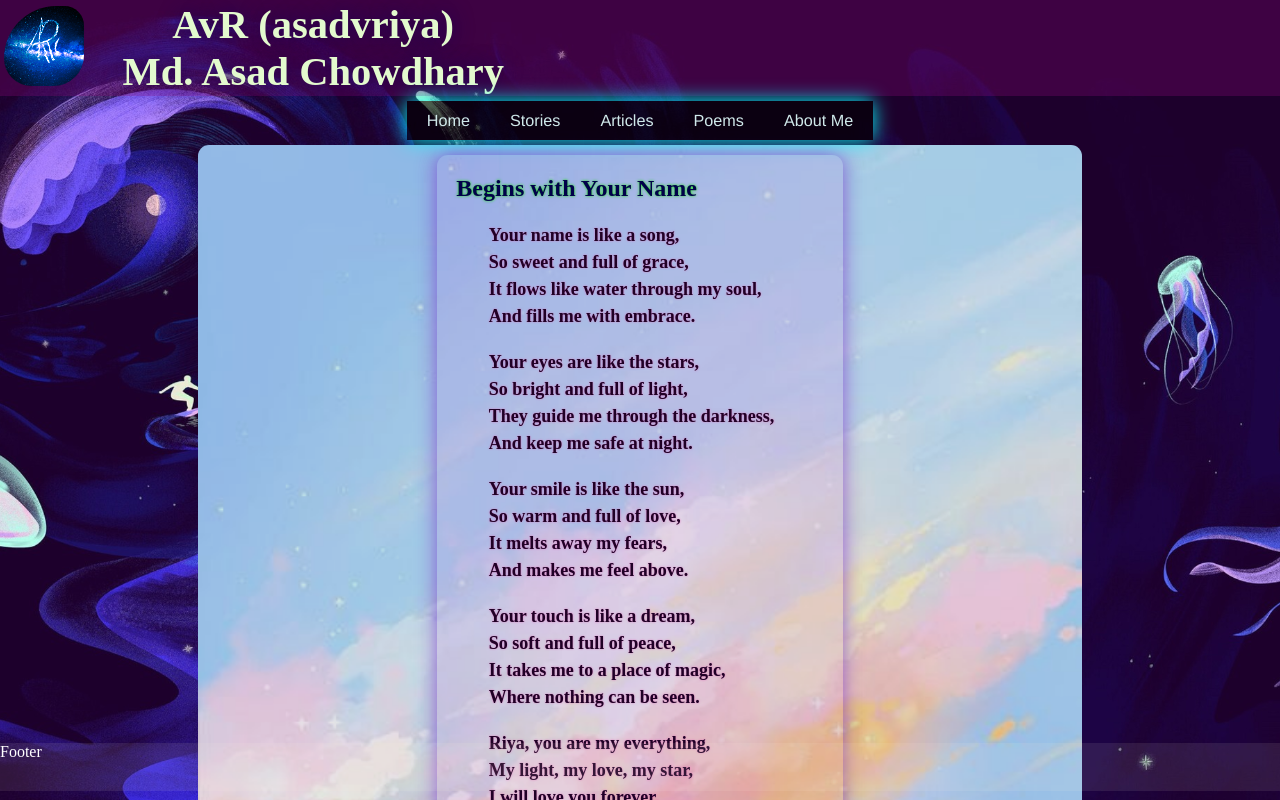
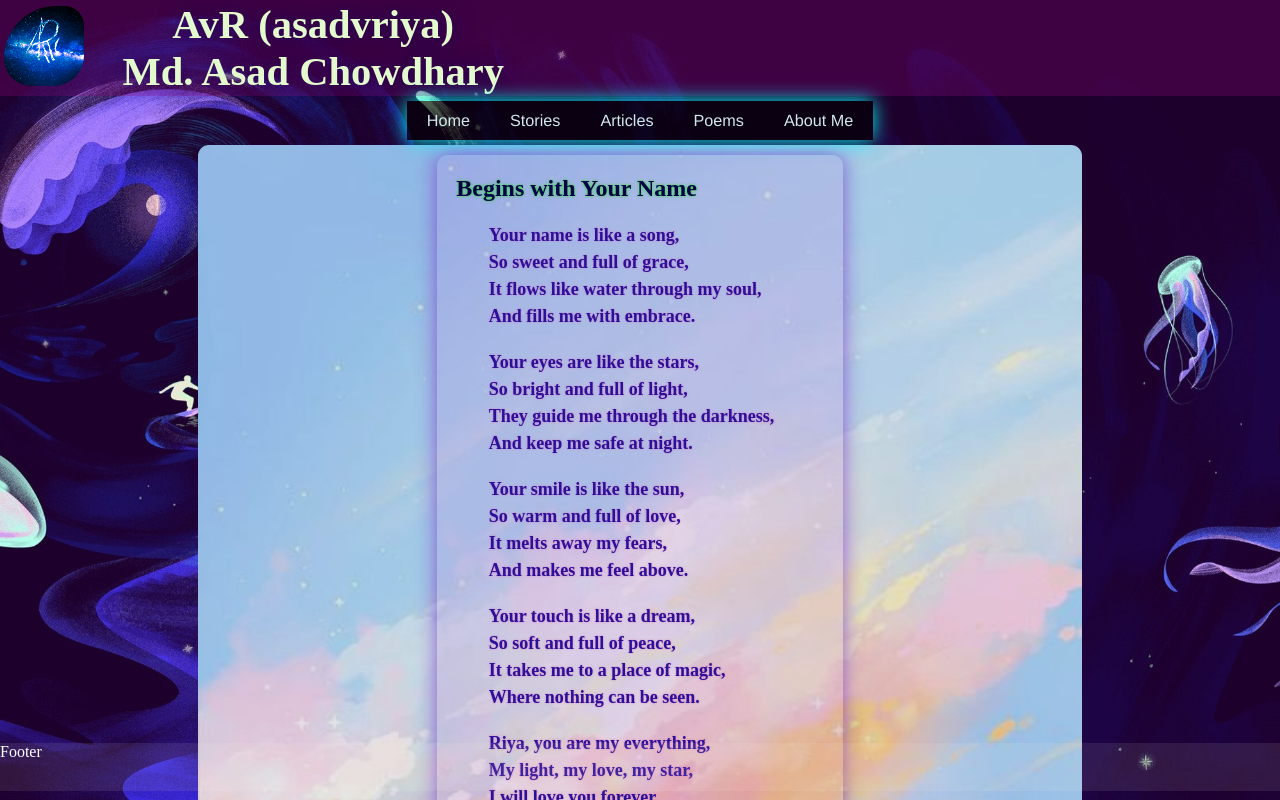
Before and after one commit to asadvriya/asadvriya, a React (Create React App) app: page / in a window 1280 px wide. Shown: the top 800 px of the page. Built offline with nearby package versions, Linux system fonts and the light colour scheme; a web font is replaced by a local one.

Commit message:
Update layout.css

```diff
--- a/src/components/layout/layout.css
+++ b/src/components/layout/layout.css
@@ -19,7 +19,7 @@ main>article {
 }
 
 article>pre {
-    color: #23012a;
+    color: #2d14ab;
     background-color: #e672ff26;
     font-weight: 700;
     border-radius: inherit;
```
